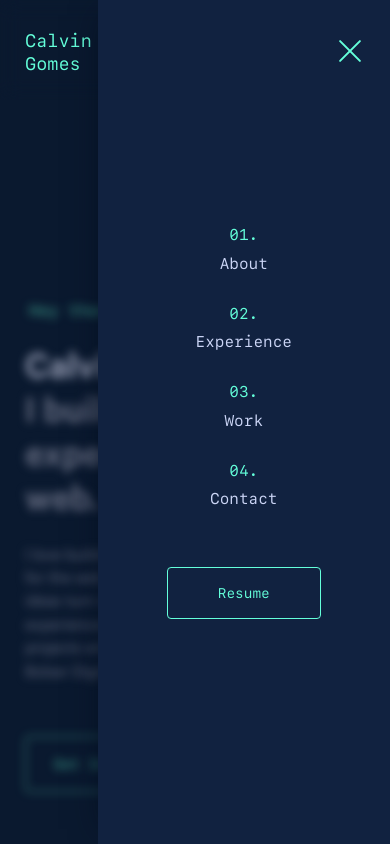
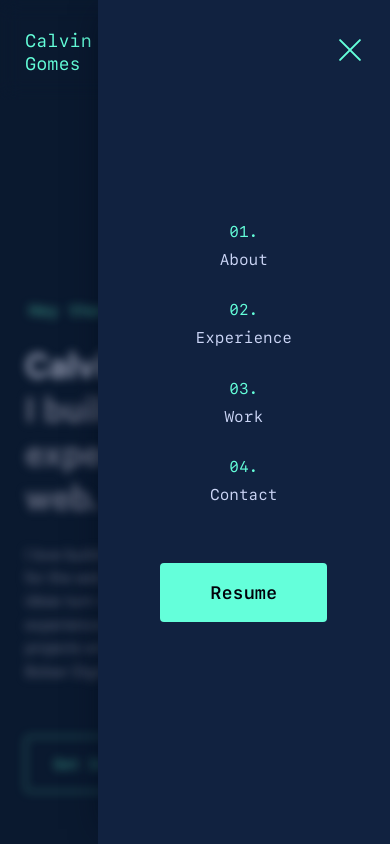
Before and after one commit to calvingomes/cal-portfolio, a Next.js app: page / in a window 390 px wide. Both pictures are taken after a click on the button "Menu". Shown: the top 844 px of the page. Built offline with nearby package versions, Linux system fonts and the light colour scheme.

Commit message:
converted Menu comp from styled to module css

```diff
--- /dev/null
+++ b/src/components/Menu/Menu.module.css
@@ -0,0 +1,170 @@
+.menu {
+  display: none;
+}
+
+@media (max-width: 768px) {
+  .menu {
+    display: block;
+  }
+
+  .hamburgerButton {
+    display: inline-flex;
+    align-items: center;
+    justify-content: center;
+    position: relative;
+    z-index: 10;
+    margin-right: -15px;
+    padding: 15px;
+    border: 0;
+    background: transparent;
+    color: inherit;
+    text-transform: none;
+    transition: opacity 0.15s linear, filter 0.15s linear;
+  }
+
+  .hamBox {
+    position: relative;
+    width: var(--hamburger-width);
+    height: 24px;
+  }
+
+  .hamBoxInner {
+    position: absolute;
+    top: 50%;
+    right: 0;
+    transform: translateY(-50%) rotate(0deg);
+    width: var(--hamburger-width);
+    height: 2px;
+    border-radius: var(--border-radius);
+    background-color: var(--green);
+    transition: transform 0.22s;
+  }
+
+  .hamBoxInner::before,
+  .hamBoxInner::after {
+    content: "";
+    position: absolute;
+    right: 0;
+    width: var(--hamburger-width);
+    height: 2px;
+    border-radius: 4px;
+    background-color: var(--green);
+    transition: transform 0.15s ease, top 0.15s ease, bottom 0.15s ease, opacity 0.15s ease;
+  }
+
+  .hamBoxInner::before {
+    top: -10px;
+    opacity: 1;
+  }
+
+  .hamBoxInner::after {
+    bottom: -10px;
+    transform: rotate(0deg);
+  }
+
+  /* Open state for hamburger */
+  .open .hamBoxInner,
+  .hamBoxInner.open {
+    transform: translateY(-50%) rotate(225deg);
+  }
+
+  .open .hamBoxInner::before,
+  .hamBoxInner.open::before {
+    top: 0;
+    opacity: 0;
+  }
+
+  .open .hamBoxInner::after,
+  .hamBoxInner.open::after {
+    bottom: 0;
+    transform: rotate(-90deg);
+  }
+
+  .sidebar {
+    display: block;
+    position: fixed;
+    top: 0;
+    bottom: 0;
+    right: 0;
+    padding: 50px 10px;
+    width: min(75vw, 400px);
+    height: 100vh;
+    background-color: var(--light-navy);
+    box-shadow: -10px 0 30px -15px var(--navy-shadow);
+    z-index: 9;
+    transform: translateX(100vw);
+    visibility: hidden;
+    transition: var(--transition);
+    display: flex;
+    align-items: center;
+    justify-content: center;
+  }
+
+  .sidebar.open {
+    transform: translateX(0);
+    visibility: visible;
+  }
+
+  .nav {
+    display: flex;
+    width: 100%;
+    flex-direction: column;
+    text-align: center;
+    align-items: center;
+    justify-content: space-between;
+  }
+
+  .ol {
+    padding: 0;
+    margin: 0;
+    list-style: none;
+    width: 100%;
+    counter-reset: item;
+  }
+
+  .li {
+    margin: 0 auto 20px;
+    counter-increment: item 1;
+    font-size: clamp(var(--fz-sm), 4vw, var(--fz-lg));
+    text-align: center;
+  }
+
+  .li::before {
+    content: "0" counter(item) ".";
+    display: block;
+    margin-bottom: 5px;
+    color: var(--green);
+  }
+
+  @media (max-width: 600px) {
+    .li {
+      margin: 0 auto 10px;
+    }
+  }
+
+  .link {
+    display: inline-block;
+    width: 100%;
+    padding: 3px 20px 20px;
+    color: inherit;
+    text-decoration: none;
+  }
+
+  .resumeLink {
+    display: inline-block;
+    padding: 18px 50px;
+    margin: 10% auto 0;
+    width: max-content;
+    background-color: var(--green);
+    color: var(--deep-navy, #01010a);
+    border-radius: var(--border-radius);
+    text-decoration: none;
+    font-weight: 600;
+    transition: var(--transition);
+  }
+}
+
+.resumeLink:focus,
+.resumeLink:hover {
+  filter: brightness(0.95);
+}
--- a/src/components/Menu/Menu.tsx
+++ b/src/components/Menu/Menu.tsx
@@ -2,142 +2,10 @@
 
 import React, { useState, useEffect, useRef } from "react";
 import Link from "next/link";
-import styled from "styled-components";
+import styles from "./Menu.module.css";
 import { navLinks } from "@/config";
 import { KEY_CODES } from "@/utils";
 import { useOnClickOutside } from "@/hooks";
-
-const StyledMenu = styled.div`
-  display: none;
-
-  @media (max-width: 768px) {
-    display: block;
-  }
-`;
-
-const StyledHamburgerButton = styled.button<{ $menuOpen: boolean }>`
-  display: none;
-
-  @media (max-width: 768px) {
-    ${({ theme }) => theme.mixins.flexCenter};
-    position: relative;
-    z-index: 10;
-    margin-right: -15px;
-    padding: 15px;
-    border: 0;
-    background: transparent;
-    color: inherit;
-    text-transform: none;
-    transition: opacity 0.15s linear, filter 0.15s linear;
-  }
-
-  .ham-box {
-    position: relative;
-    width: var(--hamburger-width);
-    height: 24px;
-  }
-
-  .ham-box-inner {
-    position: absolute;
-    top: 50%;
-    right: 0;
-    width: var(--hamburger-width);
-    height: 2px;
-    border-radius: var(--border-radius);
-    background-color: var(--green);
-    transform: rotate(${props => (props.$menuOpen ? "225deg" : "0deg")});
-    transition: transform 0.22s;
-
-    &:before,
-    &:after {
-      content: "";
-      position: absolute;
-      right: 0;
-      width: var(--hamburger-width);
-      height: 2px;
-      border-radius: 4px;
-      background-color: var(--green);
-      transition: transform 0.15s ease;
-    }
-
-    &:before {
-      top: ${props => (props.$menuOpen ? "0" : "-10px")};
-      opacity: ${props => (props.$menuOpen ? 0 : 1)};
-    }
-
-    &:after {
-      bottom: ${props => (props.$menuOpen ? "0" : "-10px")};
-      transform: rotate(${props => (props.$menuOpen ? "-90deg" : "0")});
-    }
-  }
-`;
-
-const StyledSidebar = styled.aside<{ $menuOpen: boolean }>`
-  display: none;
-
-  @media (max-width: 768px) {
-    ${({ theme }) => theme.mixins.flexCenter};
-    position: fixed;
-    top: 0;
-    bottom: 0;
-    right: 0;
-    padding: 50px 10px;
-    width: min(75vw, 400px);
-    height: 100vh;
-    background-color: var(--light-navy);
-    box-shadow: -10px 0 30px -15px var(--navy-shadow);
-    z-index: 9;
-    transform: translateX(${props => (props.$menuOpen ? "0" : "100vw")});
-    visibility: ${props => (props.$menuOpen ? "visible" : "hidden")};
-    transition: var(--transition);
-  }
-
-  nav {
-    ${({ theme }) => theme.mixins.flexBetween};
-    width: 100%;
-    flex-direction: column;
-    text-align: center;
-  }
-
-  ol {
-    padding: 0;
-    margin: 0;
-    list-style: none;
-    width: 100%;
-
-    li {
-      margin: 0 auto 20px;
-      counter-increment: item 1;
-      font-size: clamp(var(--fz-sm), 4vw, var(--fz-lg));
-
-      &:before {
-        content: "0" counter(item) ".";
-        display: block;
-        margin-bottom: 5px;
-        color: var(--green);
-      }
-    }
-
-    @media (max-width: 600px) {
-      li {
-        margin: 0 auto 10px;
-      }
-    }
-
-    a {
-      ${({ theme }) => theme.mixins.link};
-      width: 100%;
-      padding: 3px 20px 20px;
-    }
-  }
-
-  .resume-link {
-    ${({ theme }) => theme.mixins.bigButton};
-    padding: 18px 50px;
-    margin: 10% auto 0;
-    width: max-content;
-  }
-`;
 
 const Menu = () => {
   const [menuOpen, setMenuOpen] = useState(false);
@@ -178,38 +46,39 @@ const Menu = () => {
   const toggleMenu = () => setMenuOpen(prev => !prev);
 
   return (
-    <StyledMenu>
+    <div className={styles.menu}>
       <div ref={wrapperRef}>
-        <StyledHamburgerButton
+        <button
+          className={`${styles.hamburgerButton} ${menuOpen ? styles.open : ''}`}
           onClick={toggleMenu}
-          $menuOpen={menuOpen}
           ref={buttonRef}
           aria-label="Menu"
+          aria-expanded={menuOpen}
         >
-          <div className="ham-box">
-            <div className="ham-box-inner" />
+          <div className={styles.hamBox}>
+            <div className={`${styles.hamBoxInner} ${menuOpen ? styles.open : ''}`} />
           </div>
-        </StyledHamburgerButton>
+        </button>
 
-        <StyledSidebar $menuOpen={menuOpen} aria-hidden={!menuOpen}>
-          <nav ref={navRef}>
-            <ol>
+        <aside className={`${styles.sidebar} ${menuOpen ? styles.open : ''}`} aria-hidden={!menuOpen}>
+          <nav ref={navRef} className={styles.nav}>
+            <ol className={styles.ol}>
               {navLinks.map(({ url, name }, i) => (
-                <li key={i}>
-                  <Link href={url} onClick={() => setMenuOpen(false)}>
+                <li key={i} className={styles.li}>
+                  <Link href={url} onClick={() => setMenuOpen(false)} className={styles.link}>
                     {name}
                   </Link>
                 </li>
               ))}
             </ol>
 
-            <a href="/resume.pdf" className="resume-link">
+            <a href="/resume.pdf" className={styles.resumeLink}>
               Resume
             </a>
           </nav>
-        </StyledSidebar>
+        </aside>
       </div>
-    </StyledMenu>
+    </div>
   );
 };
 
```
